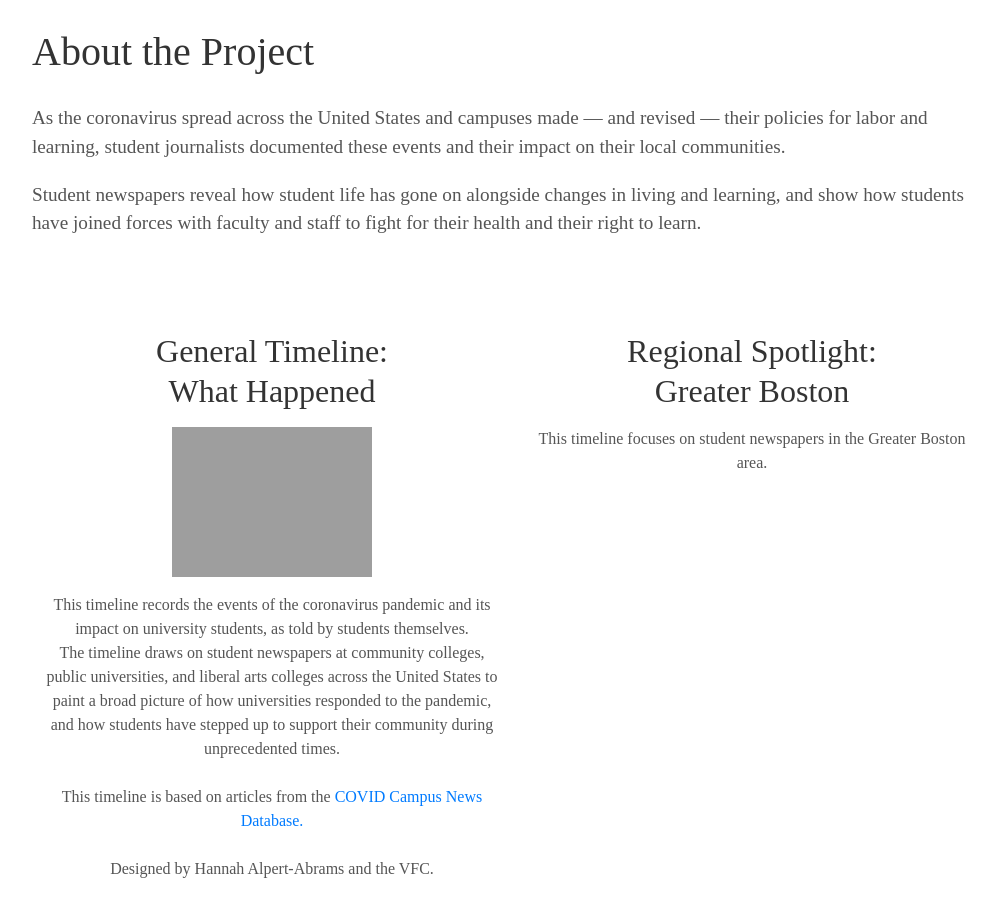
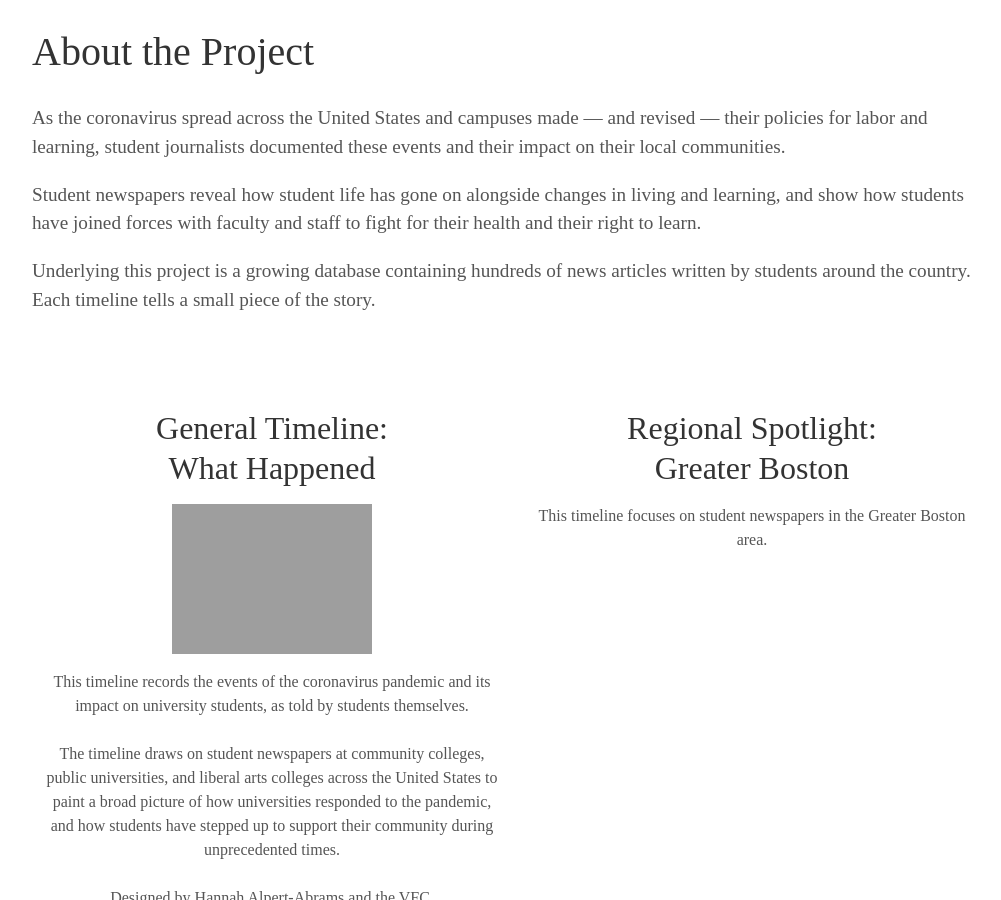
Before and after one commit to visionary-futures-collective/covid19, a Jekyll site: the page built from timeline.md, in a window 1280 px wide and 900 px high, scrolled down 1029 px. Shown: the whole window, without its empty margins (128-1129 px from the left). Built offline with Jekyll 4.4.1, drawn with Linux system fonts in a browser that asks for light colours; some web fonts are replaced; some of the changed text lies outside the part shown.

Commit message:
timeline layout

```diff
--- a/timeline.md
+++ b/timeline.md
@@ -9,12 +9,13 @@ As the coronavirus spread across the United States and campuses made --- and rev
 
 Student newspapers reveal how student life has gone on alongside changes in living and learning, and show how students have joined forces with faculty and staff to fight for their health and their right to learn.
 
+Underlying this project is a growing database containing hundreds of news articles written by students around the country. Each timeline tells a small piece of the story.
+
 <div class="user">
   <div class="tech">
     <h2>General Timeline:<br> What Happened</h2>
     	<p><a href="https://cdn.knightlab.com/libs/timeline3/latest/embed/index.html?source=12Q9u23GJuYgKOqNtnYbdhWGmXkdx-Um-Xx05Xj_rVgY&font=Default&lang=en&start_at_end=false&initial_zoom=2&height=650"><img src="https://visionary-futures-collective.github.io/covid19/img/vfc.timeline.wh.png" alt="CovidCampus timeline screenshot" height="150"></a></p>
-    	<p>This timeline records the events of the coronavirus pandemic and its impact on university students, as told by students themselves.<br> The timeline draws on student newspapers at community colleges, public universities, and liberal arts colleges across the United States to paint a broad picture of how universities responded to the pandemic, and how students have stepped up to support their community during unprecedented times.<br><br>
-    	This timeline is based on articles from the <a href="https://docs.google.com/document/d/1R9XvbssNDxQ1xV8xWM83mjrf-BIRWuGfvCpm5dB-UzA/edit?usp=sharing"> COVID Campus News Database.</a> <br><br>
+    	<p>This timeline records the events of the coronavirus pandemic and its impact on university students, as told by students themselves.<br><br> The timeline draws on student newspapers at community colleges, public universities, and liberal arts colleges across the United States to paint a broad picture of how universities responded to the pandemic, and how students have stepped up to support their community during unprecedented times.<br><br>
     	Designed by Hannah Alpert-Abrams and the VFC. </p>
   </div>
   <div class="tech">
@@ -32,4 +33,4 @@ Student newspapers reveal how student life has gone on alongside changes in livi
 
 Interested in the data? These projects draw from the #CovidCampus database, a collection of over 700 student newspaper articles about COVID. [Learn more about the data here](https://docs.google.com/document/d/1R9XvbssNDxQ1xV8xWM83mjrf-BIRWuGfvCpm5dB-UzA/edit?usp=sharing).
 
-You are also welcome to use our data set to make your own timeline (or do your own research). Intructions on how to make a timeline for your campus are forthcoming. Email us at visionaryfuturescollective@gmail.com to learn more or to add your timeline to our website!
+You are also welcome to use our data set to make your own timeline, or for any other kind of research. [Click here to learn more about Timeline.JS, the platform we used to make these timelines.](https://timeline.knightlab.com/) Email us at visionaryfuturescollective@gmail.com to learn more or to add your timeline to our website!
```
